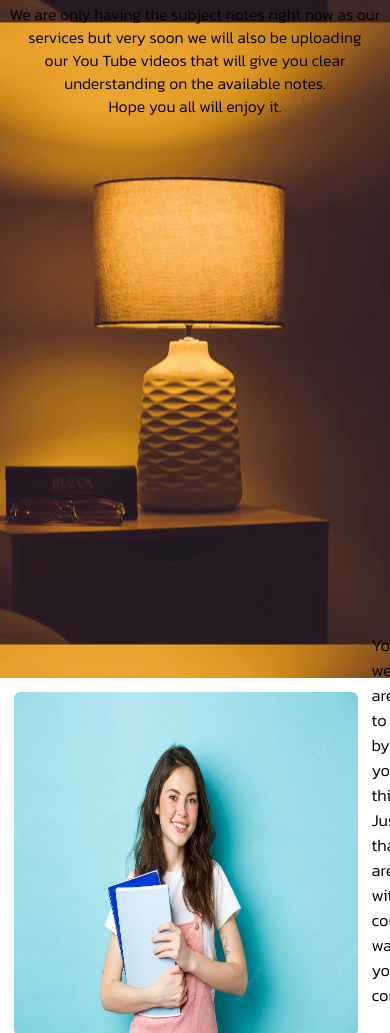
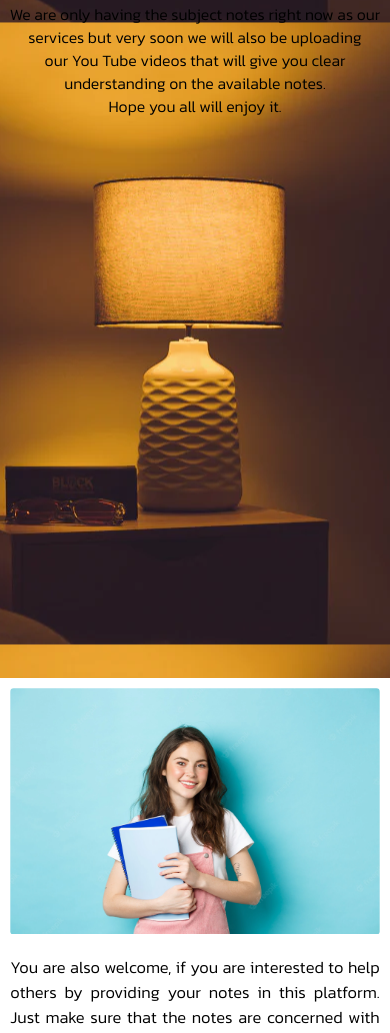
Before and after one commit to imppage/notes, a plain HTML site: page services.html in a window 390 px wide. Shown: the part 66-1099 px from the top of the page. Drawn offline with Linux system fonts and the light colour scheme; a web font is replaced by a local one.

Commit message:
Made the new section of services page responsive

```diff
--- a/services.css
+++ b/services.css
@@ -18,29 +18,39 @@
     padding-top: 2rem;
     font-family: 'Kanit', sans-serif;
 }
+
+/*-------------- different section of asking others to upload their notes----------------------- */
+
+
+/* ----------------------main div------------------------- */
 .ask_for_notes{
     display: flex;
-    margin: 2rem;
-    /* justify-content: center; */
-    /* align-content: center; */
-    /* width: 100%; */
     height: 50rem;
     font-family: 'Kanit', sans-serif;
 
 }
+
+
+/* ----------------------image--------------------- */
 .picture{
-    /* text-align: right; */
-    width: 50rem;
-    border-radius: 1rem;
+    width: 50vw;
+    padding: 1.5rem;
+    border-radius: 2rem;
+    box-sizing: border-box;
 }
+
+/* ------------------------text after image---------------------- */
 .link{
-    margin: 2rem;
+    padding: 1.5rem;
     font-size: 2.4rem;
-    /* text-decoration: bold; */
     font-family: 'Kanit', sans-serif;
     text-align: justify;
     align-self: center;
+
 }
+
+
+/* --------------------contact button------------------------- */
 .button{
     background: rgb(63, 168, 63);
     color: blue;
@@ -49,8 +59,6 @@
     border-radius: 1rem;
     padding: 0 2rem;
     margin: 4rem auto;
-    /* text-align: center; */
-    /* align-self: center; */
 }
 
 
@@ -66,4 +74,15 @@
         background-position: center;
         /* background-attachment:fixed; */
     }
+
+    /* -----------------asking others to upload their notes-------------- */
+    .ask_for_notes{
+        flex-direction: column;
+        height: fit-content;
+    }
+
+    /* --------------------image of second section ------------------------- */
+    .picture{
+        width: 100vw;
+    }
 }
```
